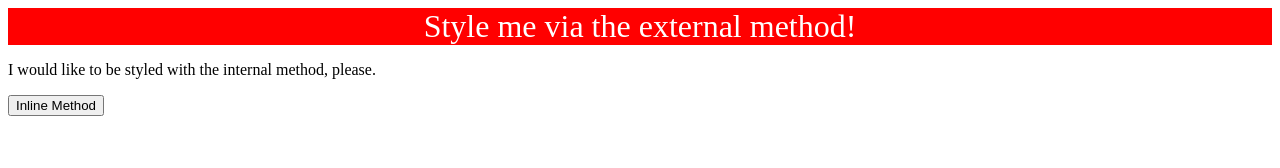
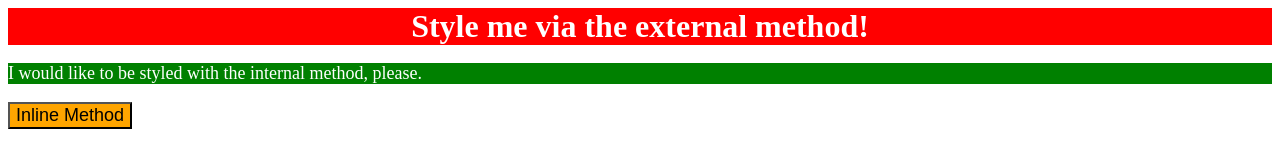
Before and after one commit to szxivk/odin-project-webdev-2024, a plain HTML site: page odin-proj/webdev-foundations/css-exercises/intro-to-css/01-css-methods/index.html in a window 1280 px wide. Drawn offline with Linux system fonts and the light colour scheme.

Commit message:
Update final solution for 01-css-methods in css-exercises/intro-to-css/

```diff
--- a/odin-proj/webdev-foundations/css-exercises/intro-to-css/01-css-methods/index.html
+++ b/odin-proj/webdev-foundations/css-exercises/intro-to-css/01-css-methods/index.html
@@ -5,11 +5,18 @@
     <meta http-equiv="X-UA-Compatible" content="IE=edge">
     <meta name="viewport" content="width=device-width, initial-scale=1.0">
     <link rel="stylesheet" href="styles.css">
+    <style>
+        p {
+            font-size: 18px;
+            color: white;
+            background-color: green;
+        }
+    </style>
     <title>Methods for Adding CSS</title>
   </head>
   <body>
     <div>Style me via the external method!</div>
     <p>I would like to be styled with the internal method, please.</p>
-    <button>Inline Method</button>
+    <button style=" font-size:18px; color:black; background-color: orange;">Inline Method</button>
   </body>
 </html>
--- a/odin-proj/webdev-foundations/css-exercises/intro-to-css/01-css-methods/styles.css
+++ b/odin-proj/webdev-foundations/css-exercises/intro-to-css/01-css-methods/styles.css
@@ -1,5 +1,6 @@
 div {
-    font-size: xx-large;
+    font-size: 32px;
+    font-weight: bold;
     text-align: center;
     color:white;
     background-color:red;
```
